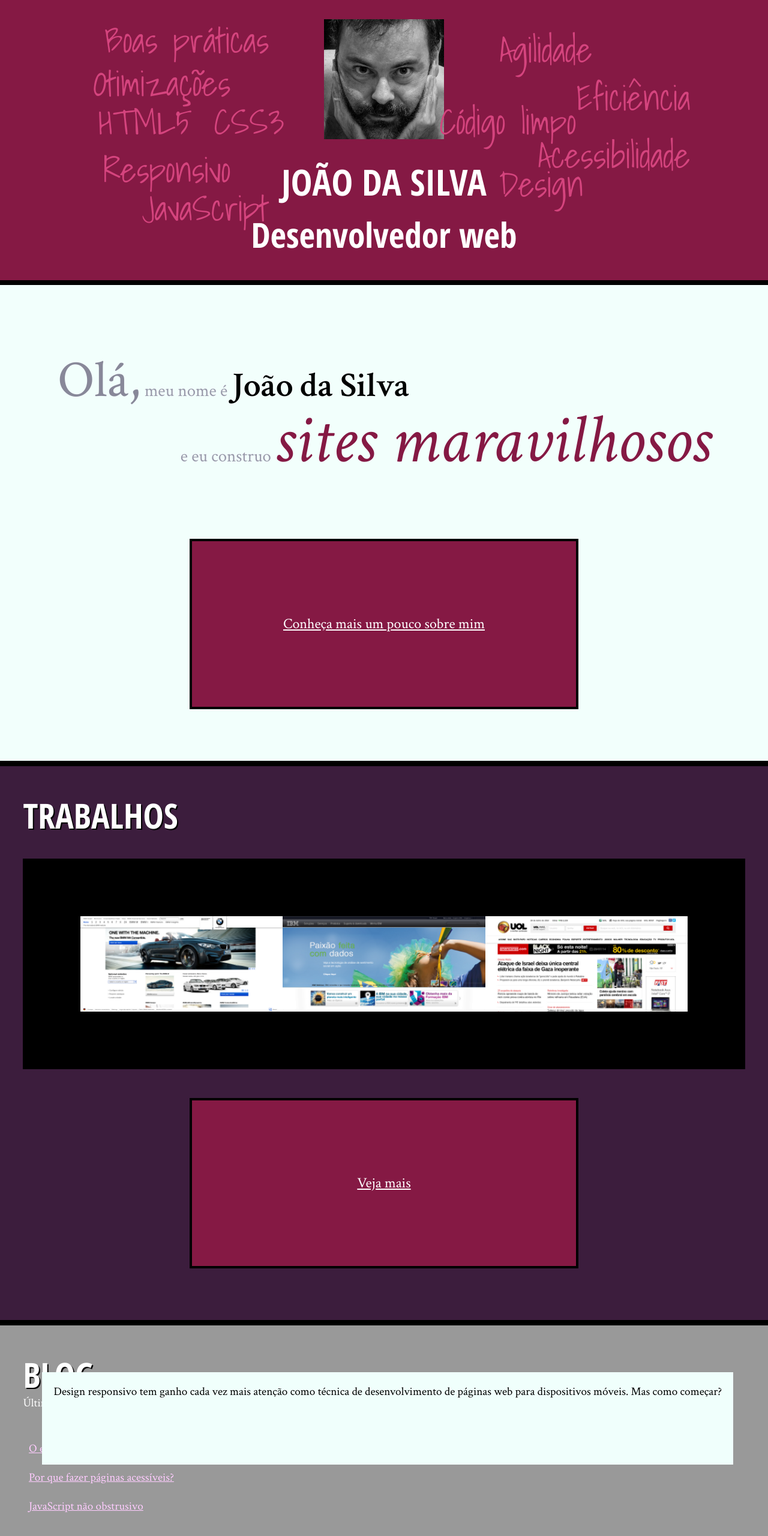
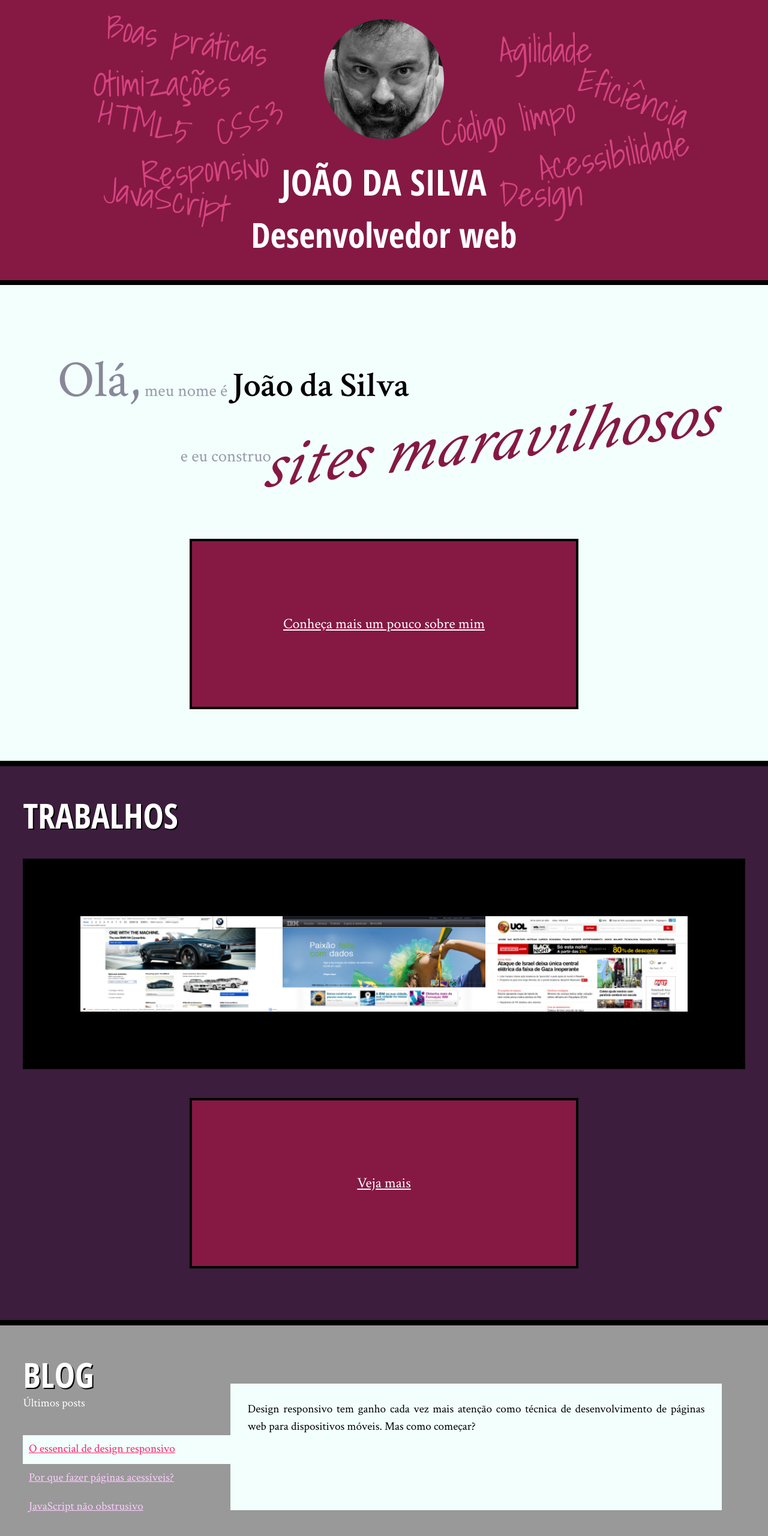
Before and after one commit to MatysApiros/HTML5-e-CSS3-Modulo-Basico-II, a plain HTML site: page projeto/index.html in a window 1280 px wide. Shown: the top 2560 px of the page at 60% size. Drawn offline with Linux system fonts and the light colour scheme.

Commit message:
adicionados efeitos de translate na pagina index.css

```diff
--- a/projeto/css/index.css
+++ b/projeto/css/index.css
@@ -1,5 +1,6 @@
 .foto-home {
     height: 200px;
+    border-radius: 50%;
 }
 .saudacao p {
     font-size: 1.5em;
@@ -22,6 +23,8 @@
 .saudacao em {
     color: #851944;
     font-size: 4em;
+    display: inline-block;
+    transform: skew(-20deg) rotate(-7deg);
 }
 .botao-index {
     font-size: 1.25em;
@@ -115,6 +118,7 @@ main {
     left: 75%;
     color: #D5447E;
     font-family: 'Shadows Into Light', cursive;
+    transform: rotate(20deg);
 }
 
 .boas-praticas{
@@ -123,6 +127,7 @@ main {
     right: 65%;
     color: #D5447E;
     font-family: 'Shadows Into Light', cursive;
+    transform: rotate(10deg);
 }
 
 .codigo-limpo{
@@ -131,6 +136,8 @@ main {
     right: 25%;
     color: #D5447E;
     font-family: 'Shadows Into Light', cursive;
+    transform: rotate(-10deg);
+
 }
 .css3{
     position: absolute;
@@ -138,6 +145,7 @@ main {
     right: 63%;
     color: #D5447E;
     font-family: 'Shadows Into Light', cursive;
+    transform: rotate(-20deg);
 }
 
 .html5{
@@ -146,14 +154,16 @@ main {
     right: 75%;
     color: #D5447E;
     font-family: 'Shadows Into Light', cursive;
+    transform: rotate(15deg);
 }
 
 .javascript{
     position: absolute;
-    top: 38%;
-    right: 65%;
+    top: 36%;
+    right: 70%;
     color: #D5447E;
     font-family: 'Shadows Into Light', cursive;
+    transform: rotate(10deg);
 }
 
 .acessibilidade{
@@ -162,14 +172,16 @@ main {
     left: 70%;
     color: #D5447E;
     font-family: 'Shadows Into Light', cursive;
+    transform: rotate(-10deg);
 }
 
 .responsivo{
     position: absolute;
     top: 30%;
-    right: 70%;
+    right: 65%;
     color: #D5447E;
     font-family: 'Shadows Into Light', cursive;
+    transform: rotate(-5deg);
 }
 
 .otimizacoes{
@@ -190,12 +202,39 @@ main {
 
 .design{
     position: absolute;
-    top: 33%;
+    top: 35%;
     left: 65%;
     color: #D5447E;
     font-family: 'Shadows Into Light', cursive;
 }
 
+.blog .inicio-post{
+    position: absolute;
+    top: 4em;
+    height: 8em;
+    left: 30%;
+    right: 4em;
+    background-color: #f2fffc;
+    color: #000;
+    padding: 1.5em;
+}
+
+.blog {
+    position: relative;
+}
+
+.blog .mais-recente {
+    background-color: #f2fffc;
+}
+
+.blog .mais-recente a {
+    color: #F26;
+}
+
+.blog li{
+    width: 30%;
+}
+
 /* header {
     position: relative;
 } */
--- a/projeto/index.html
+++ b/projeto/index.html
@@ -49,7 +49,7 @@
             <h2>Blog</h2>
             <small>Últimos posts</small>
             <ol>
-                <li>
+                <li class="mais-recente">
                     <a href="blog.html">O essencial de design responsivo</a>
                     <p class="inicio-post">
                         Design responsivo tem ganho cada vez mais atenção como técnica de desenvolvimento de páginas web para dispositivos móveis. Mas como começar?
```
